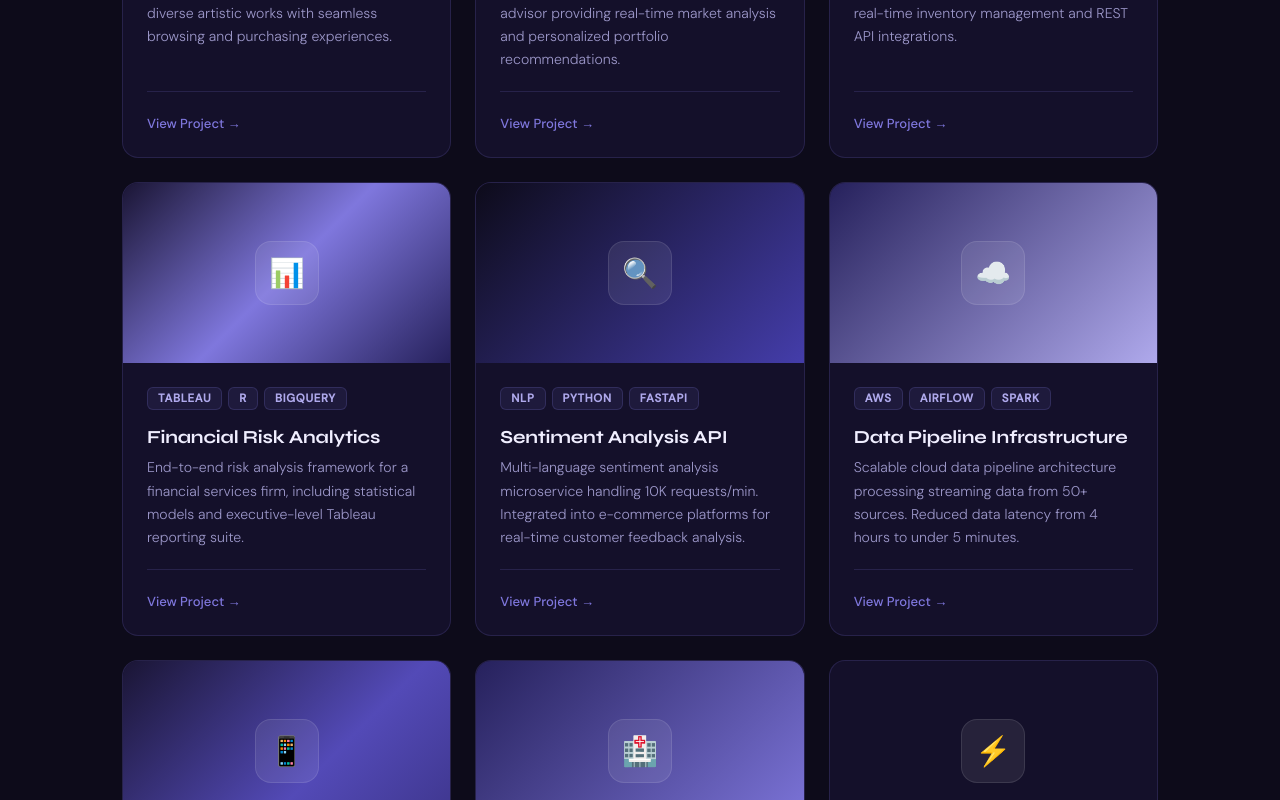
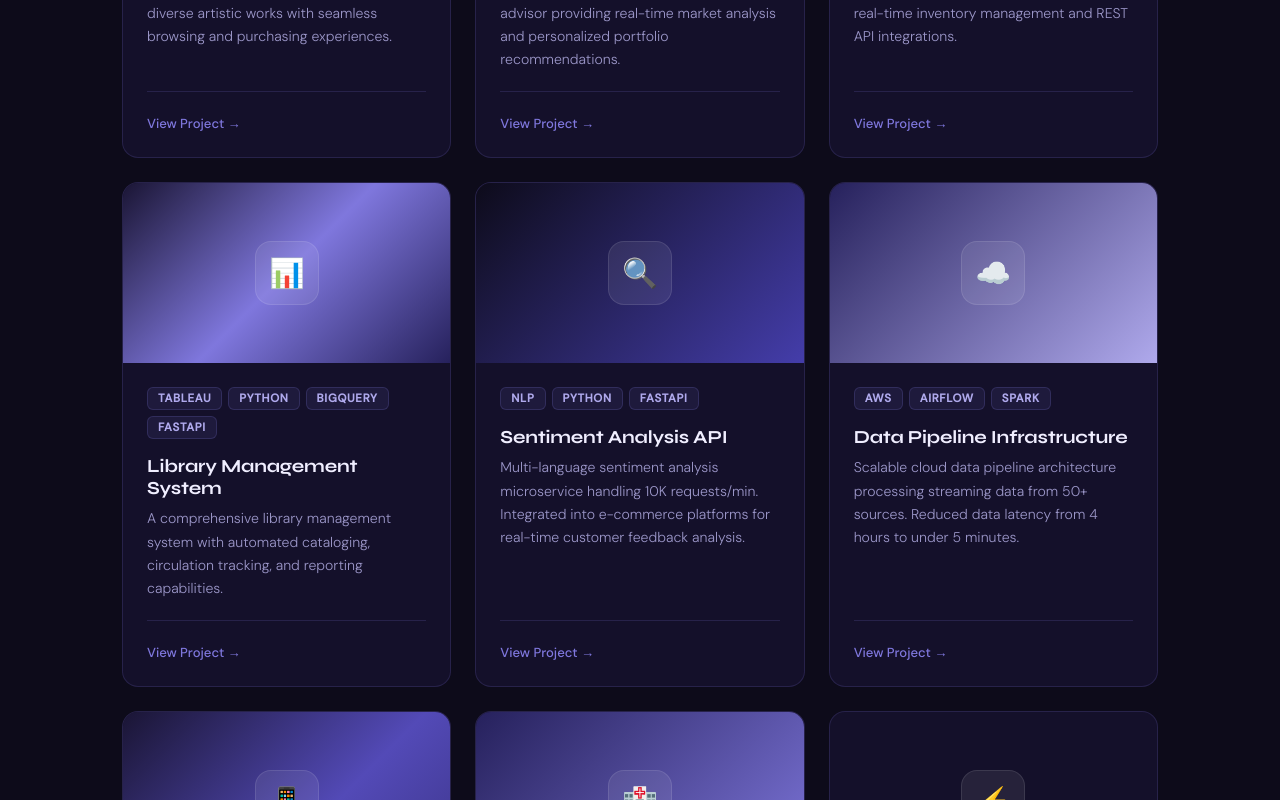
Before and after one commit to kechomartin/portfoliov3, a React (Create React App) app: page / in a window 1280 px wide. Shown: the part 1775-2575 px from the top of the page. Built offline with nearby package versions, Linux system fonts and the light colour scheme.

Commit message:
Update project details for Financial Risk Analytics to Library Management System

```diff
--- a/src/data/portfolio.js
+++ b/src/data/portfolio.js
@@ -73,9 +73,9 @@ export const projects = [
   },
   {
     id: 4, category: 'analytics', icon: '📊', thumbIndex: 4,
-    tags: ['Tableau', 'R', 'BigQuery'],
-    title: 'Financial Risk Analytics',
-    description: 'End-to-end risk analysis framework for a financial services firm, including statistical models and executive-level Tableau reporting suite.',
+    tags: ['Tableau', 'Python', 'BigQuery', 'FastAPI'],
+    title: 'Library Management System',
+    description: 'A comprehensive library management system with automated cataloging, circulation tracking, and reporting capabilities.',
     link: '#',
   },
   {
```
